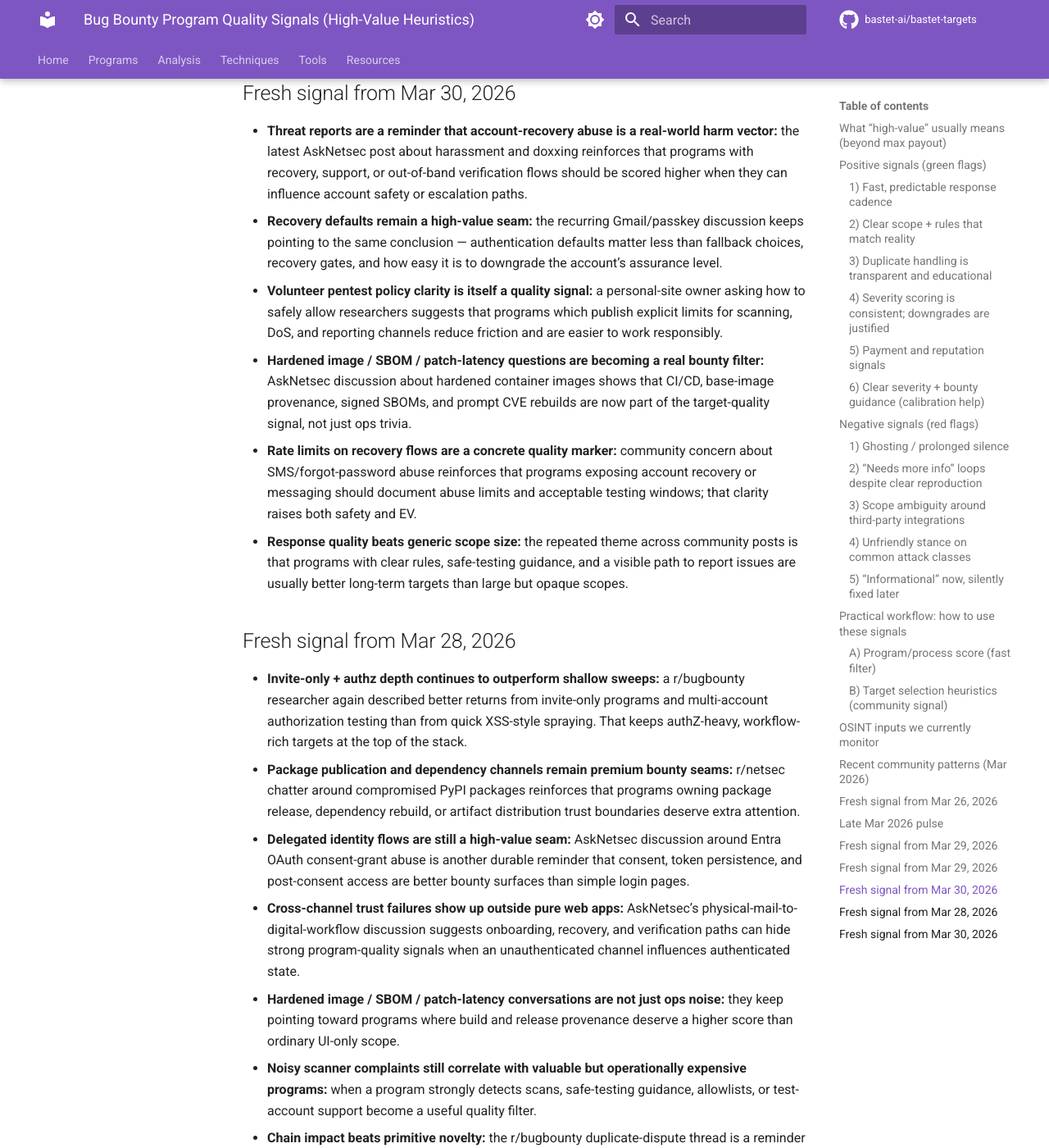
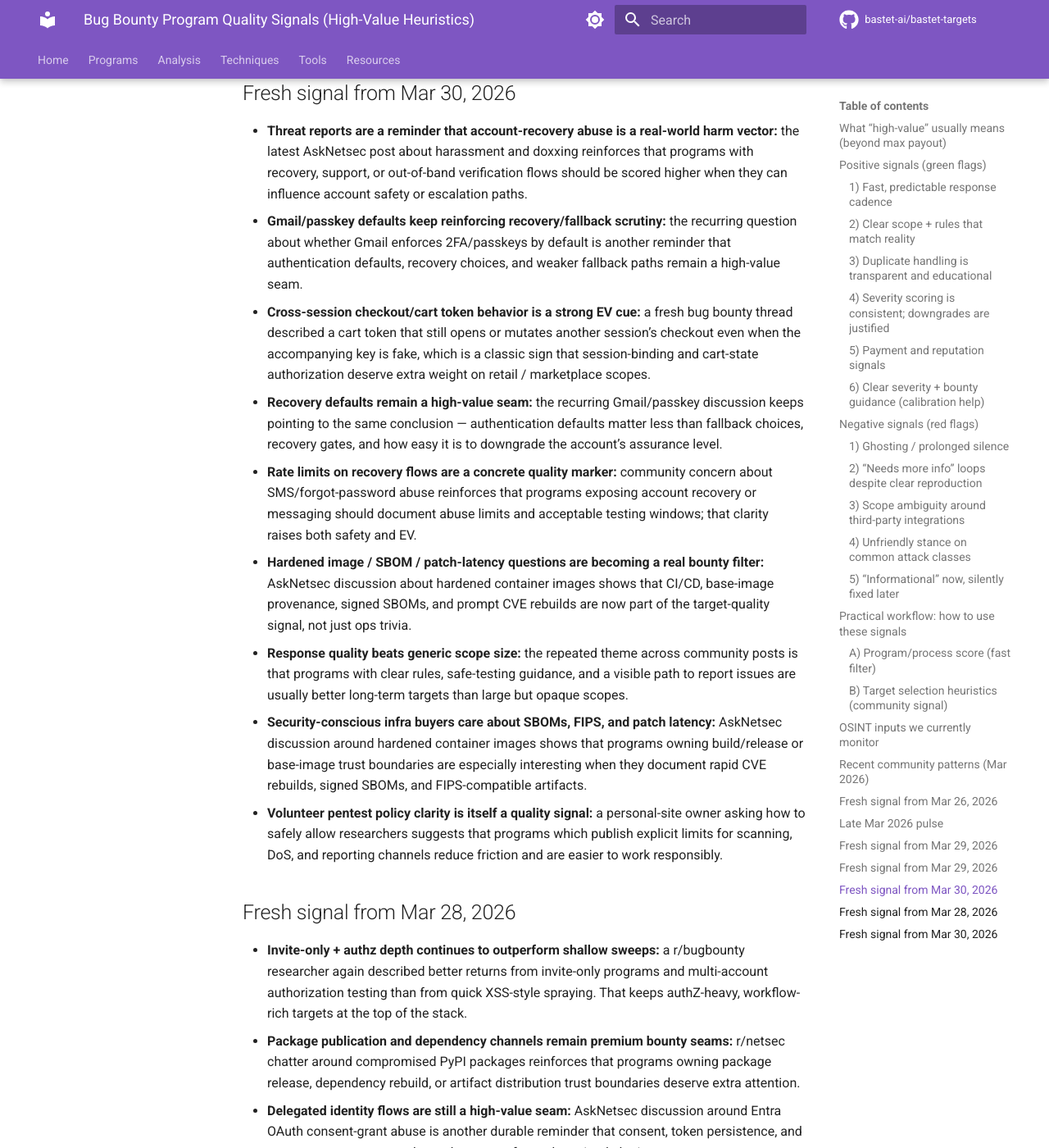
Before and after one commit to bastet-ai/bastet-targets, an MkDocs documentation site: the page built from docs/program-quality-signals.md, in a window 1280 px wide and 1400 px high, scrolled down 9035 px. Shown: the whole window at 82% size. Built offline with MkDocs 1.6.1 and Material for MkDocs 9.7.7, drawn with Linux system fonts in a browser that asks for light colours; comment, search, counter and statistics services are not loaded.

Commit message:
Update public target intel heuristics

```diff
--- a/docs/program-quality-signals.md
+++ b/docs/program-quality-signals.md
@@ -191,11 +191,14 @@ As new repeated patterns emerge, update this page with **generalized** (non-doxx
 ## Fresh signal from Mar 30, 2026
 
 - **Threat reports are a reminder that account-recovery abuse is a real-world harm vector:** the latest AskNetsec post about harassment and doxxing reinforces that programs with recovery, support, or out-of-band verification flows should be scored higher when they can influence account safety or escalation paths.
+- **Gmail/passkey defaults keep reinforcing recovery/fallback scrutiny:** the recurring question about whether Gmail enforces 2FA/passkeys by default is another reminder that authentication defaults, recovery choices, and weaker fallback paths remain a high-value seam.
+- **Cross-session checkout/cart token behavior is a strong EV cue:** a fresh bug bounty thread described a cart token that still opens or mutates another session’s checkout even when the accompanying key is fake, which is a classic sign that session-binding and cart-state authorization deserve extra weight on retail / marketplace scopes.
 - **Recovery defaults remain a high-value seam:** the recurring Gmail/passkey discussion keeps pointing to the same conclusion — authentication defaults matter less than fallback choices, recovery gates, and how easy it is to downgrade the account’s assurance level.
+- **Rate limits on recovery flows are a concrete quality marker:** community concern about SMS/forgot-password abuse reinforces that programs exposing account recovery or messaging should document abuse limits and acceptable testing windows; that clarity raises both safety and EV.
+- **Hardened image / SBOM / patch-latency questions are becoming a real bounty filter:** AskNetsec discussion about hardened container images shows that CI/CD, base-image provenance, signed SBOMs, and prompt CVE rebuilds are now part of the target-quality signal, not just ops trivia.
+- **Response quality beats generic scope size:** the repeated theme across community posts is that programs with clear rules, safe-testing guidance, and a visible path to report issues are usually better long-term targets than large but opaque scopes.
+- **Security-conscious infra buyers care about SBOMs, FIPS, and patch latency:** AskNetsec discussion around hardened container images shows that programs owning build/release or base-image trust boundaries are especially interesting when they document rapid CVE rebuilds, signed SBOMs, and FIPS-compatible artifacts.
 - **Volunteer pentest policy clarity is itself a quality signal:** a personal-site owner asking how to safely allow researchers suggests that programs which publish explicit limits for scanning, DoS, and reporting channels reduce friction and are easier to work responsibly.
-- **Hardened image / SBOM / patch-latency questions are becoming a real bounty filter:** AskNetsec discussion about hardened container images shows that CI/CD, base-image provenance, signed SBOMs, and prompt CVE rebuilds are now part of the target-quality signal, not just ops trivia.
-- **Rate limits on recovery flows are a concrete quality marker:** community concern about SMS/forgot-password abuse reinforces that programs exposing account recovery or messaging should document abuse limits and acceptable testing windows; that clarity raises both safety and EV.
-- **Response quality beats generic scope size:** the repeated theme across community posts is that programs with clear rules, safe-testing guidance, and a visible path to report issues are usually better long-term targets than large but opaque scopes.
 
 ## Fresh signal from Mar 28, 2026
 
```
Also changed, not shown: docs/programs/hackerone-public.md (+1 -1 lines), 1 other file.
